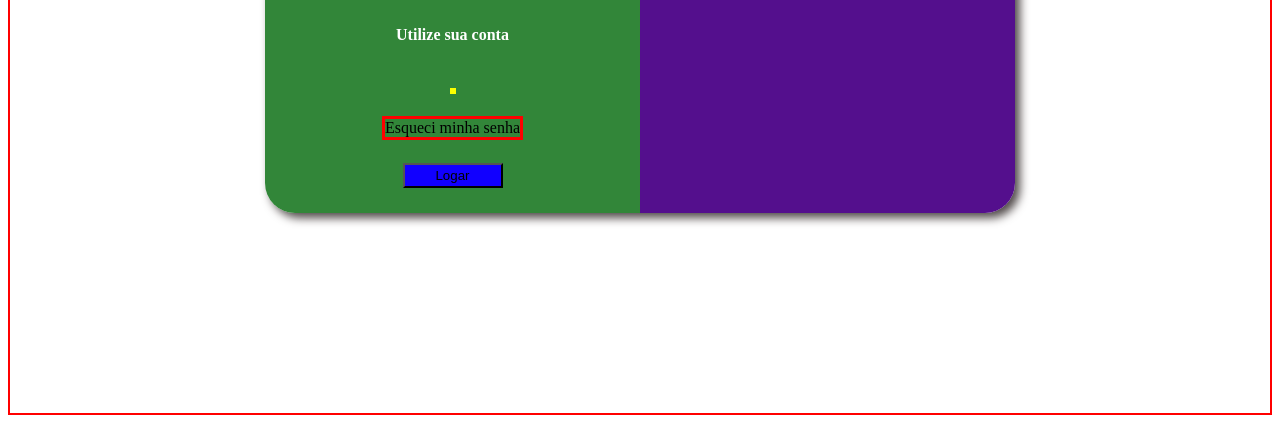
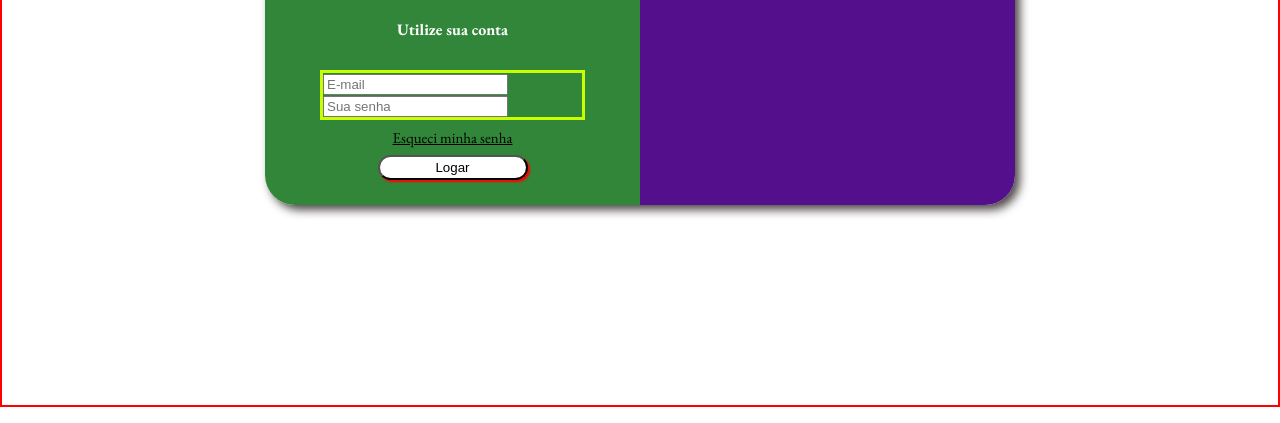
Before and after one commit to vinni-gbr/WEB-development-in-practice, a plain HTML site: page tela de login/index.html in a window 1280 px wide. Shown: the part 397-820 px from the top of the page. Drawn offline with nearby package versions, Linux system fonts and the light colour scheme.

Commit message:
APNP
APNP

```diff
--- a/tela de login/index.css
+++ b/tela de login/index.css
@@ -1,5 +1,8 @@
 body{
+    margin: 0px;
+    padding: 0px;
     background-color: #ffffff;
+    font-family: "EB Garamond", serif;
 }
 
 main {
@@ -49,6 +52,9 @@ h2 {
     color: #000000;
     display: flex;
     justify-content: center;
+    font-size: 2rem;
+
+
 }
 
 .form-social {
@@ -61,18 +67,20 @@ h4 {
 }
 
 .form-inputs {
-    border: solid rgb(251, 255, 0);
+    border: solid rgb(200, 255, 0);
 }
 
 .forgot-password{
-    text-decoration: none;
+    text-decoration:underline;
+    font-size: 15px;
     color: black;
-    border: solid red;
 }
 
 .login-button{
-    width: 100px;
+    width: 150px;
     height: 25px;
-    background-color: rgb(17, 0, 255);
+    background-color: rgb(255, 255, 255);
+    border-radius: 30px;
+    box-shadow: 2px 2px 2px red;
     cursor:pointer;
 }
--- a/tela de login/index.html
+++ b/tela de login/index.html
@@ -4,6 +4,9 @@
     <meta charset="UTF-8">
     <meta name="viewport" content="width=device-width, initial-scale=1.0">
     <script src="https://kit.fontawesome.com/1901ca9b76.js" crossorigin="anonymous"></script>
+    <link rel="preconnect" href="https://fonts.googleapis.com">
+    <link rel="preconnect" href="https://fonts.gstatic.com" crossorigin>
+    <link href="https://fonts.googleapis.com/css2?family=EB+Garamond:ital,wght@0,400..800;1,400..800&display=swap" rel="stylesheet">
     <link rel="stylesheet" href="/tela de login/index.css">
     <title>Login Page</title>
 
@@ -27,9 +30,10 @@
                     </div>
                     <h4 class="text"> Utilize sua conta</h4>
                     <div class="form-inputs">
-
+                        <input type="email" class="form-input" placeholder="E-mail">
+                        <input type="password" class="form-input" placeholder="Sua senha">
                     </div>
-                    <a href="#" class="forgot-password"> Esqueci minha senha</a>
+                    <a href="#" class="forgot-password">Esqueci minha senha</a>
                     <button class="login-button"> Logar </button>
                 </form>
                 <form class="form form-register"></form>
```
